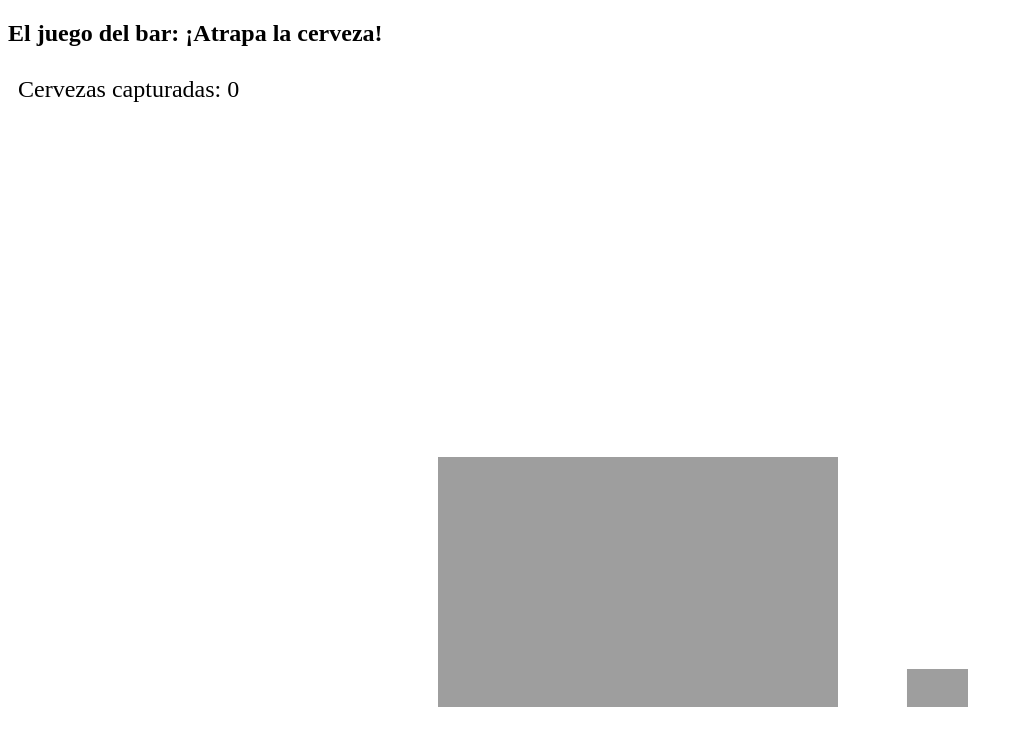
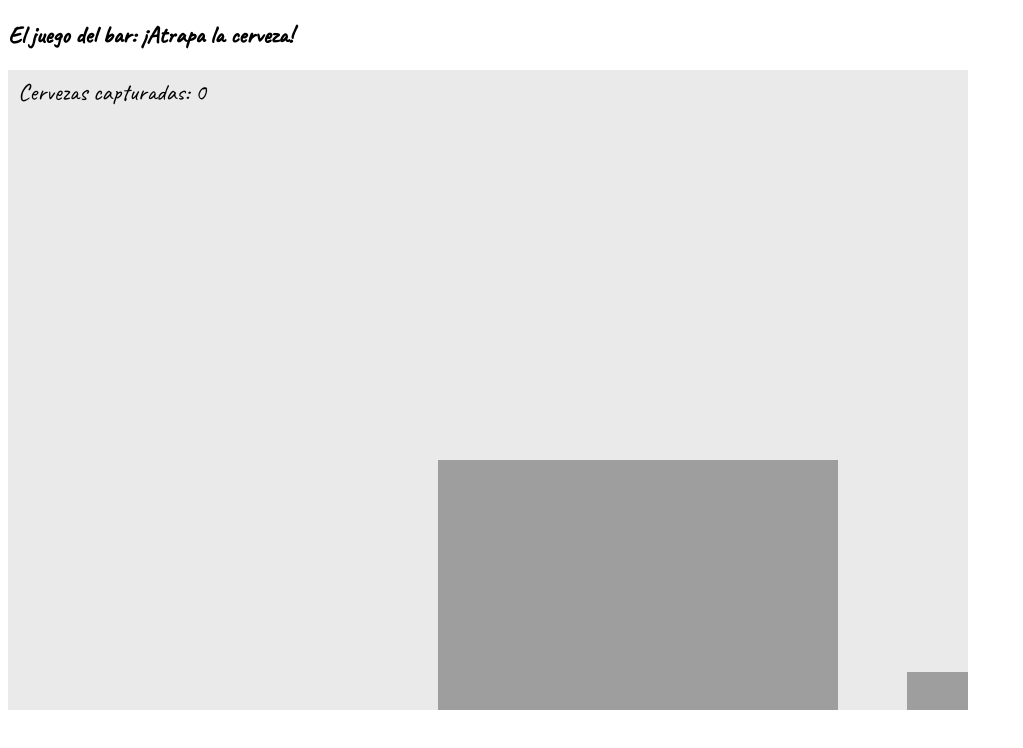
Before and after one commit to victorrpf/atrapa_la_cerveza, a plain HTML site: page index.html in a window 1280 px wide. Shown: the whole page, without its empty margins (0-1023 px from the left). Drawn offline with Linux system fonts and the light colour scheme.

Commit message:
Update index.html

```diff
--- a/index.html
+++ b/index.html
@@ -2,14 +2,21 @@
 <html lang="en">
 <head>
     <meta charset="UTF-8">
-    <meta http-equiv="X-UA-Compatible" content="IE=edge">
     <meta name="viewport" content="width=device-width, initial-scale=1.0">
-    <title>Juego del Bar</title>
+    <title>Juego de Cervezas</title>
+    <link href="https://fonts.googleapis.com/css2?family=Caveat&display=swap" rel="stylesheet"> <!-- Añadir este enlace -->
+    <style>
+        #canvas {
+            background-color: #eaeaea;
+        }
+        h2 {
+            font-family: 'Caveat', cursive; /* Aplicar la fuente al h2 */
+        }
+    </style>
 </head>
 <body>
     <h2>El juego del bar: ¡Atrapa la cerveza!</h2>
     <canvas id="canvas" width="960" height="640"></canvas>
-
     <script src="juego.js"></script>
 </body>
 </html>
```
